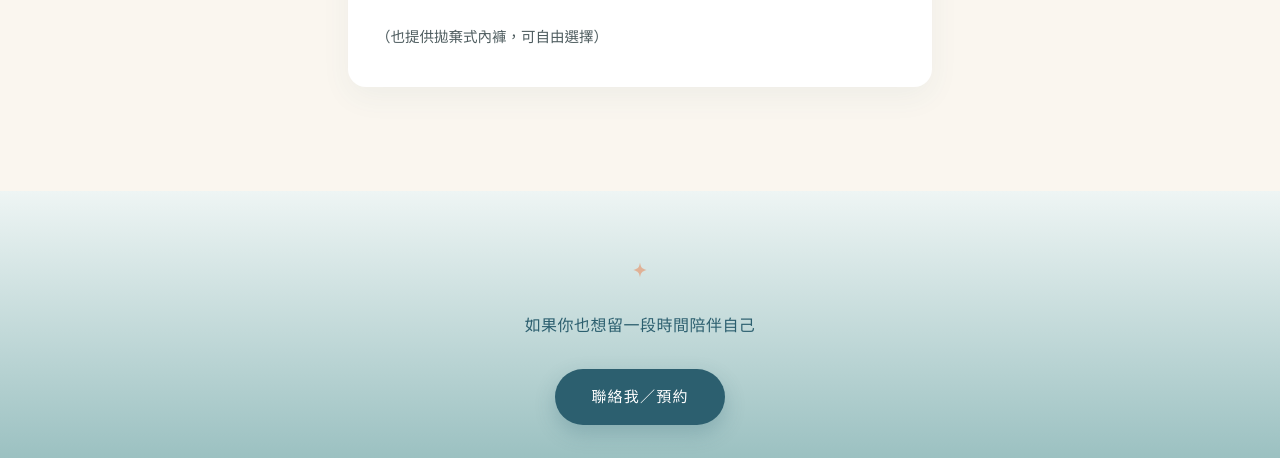
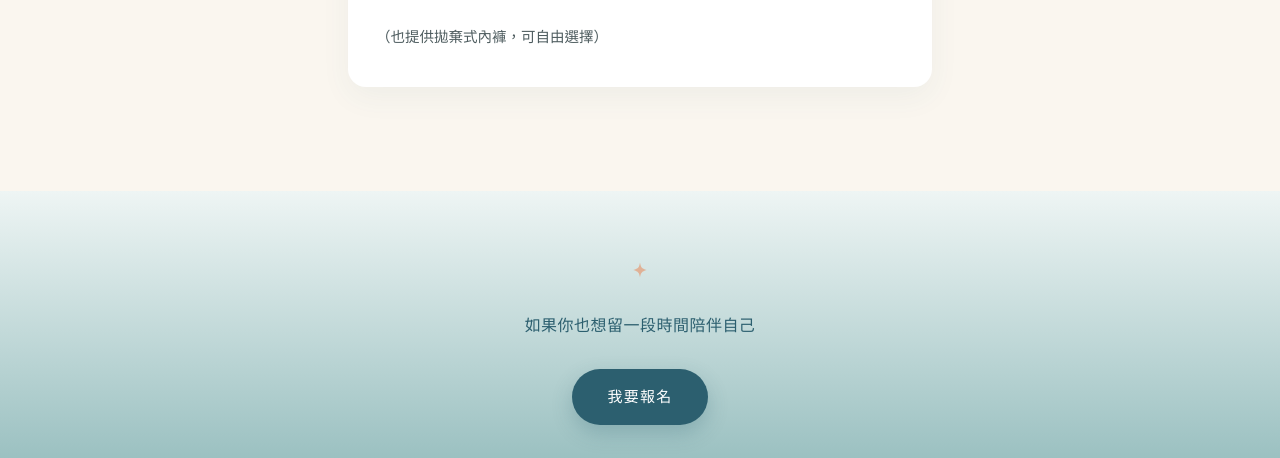
Before and after one commit to lighthand-lomilomi/lomilomi-lighthand, a plain HTML site: page index.html in a window 1280 px wide. Shown: the part 2573-3031 px from the top of the page. Drawn offline with Linux system fonts and the light colour scheme.

Commit message:
Update footer link to registration page

```diff
--- a/index.html
+++ b/index.html
@@ -467,7 +467,7 @@
     <img class="doodle d-footer" src="doodle_star_moon.png" alt="">
     <svg class="footer-star" width="18" height="18" viewBox="0 0 24 24" fill="currentColor"><path d="M12 2 C13 8 14 10 21 12 C14 14 13 16 12 22 C11 16 10 14 3 12 C10 10 11 8 12 2 Z"/></svg>
     <p class="invite">如果你也想留一段時間陪伴自己</p>
-    <a class="ig-btn" href="https://instagram.com/light_hand_lomilomi" target="_blank" rel="noopener">聯絡我／預約</a>
+    <a class="ig-btn" href="https://calendar.app.google/Jkxoaoh5KFYELURt9" target="_blank" rel="noopener">我要報名</a>
     <img class="logo-mark" src="light_hand_logo_white.png" alt="Light Hand 光之手 logo">
     <div class="handle">@light_hand_lomilomi</div>
   </footer>
```
